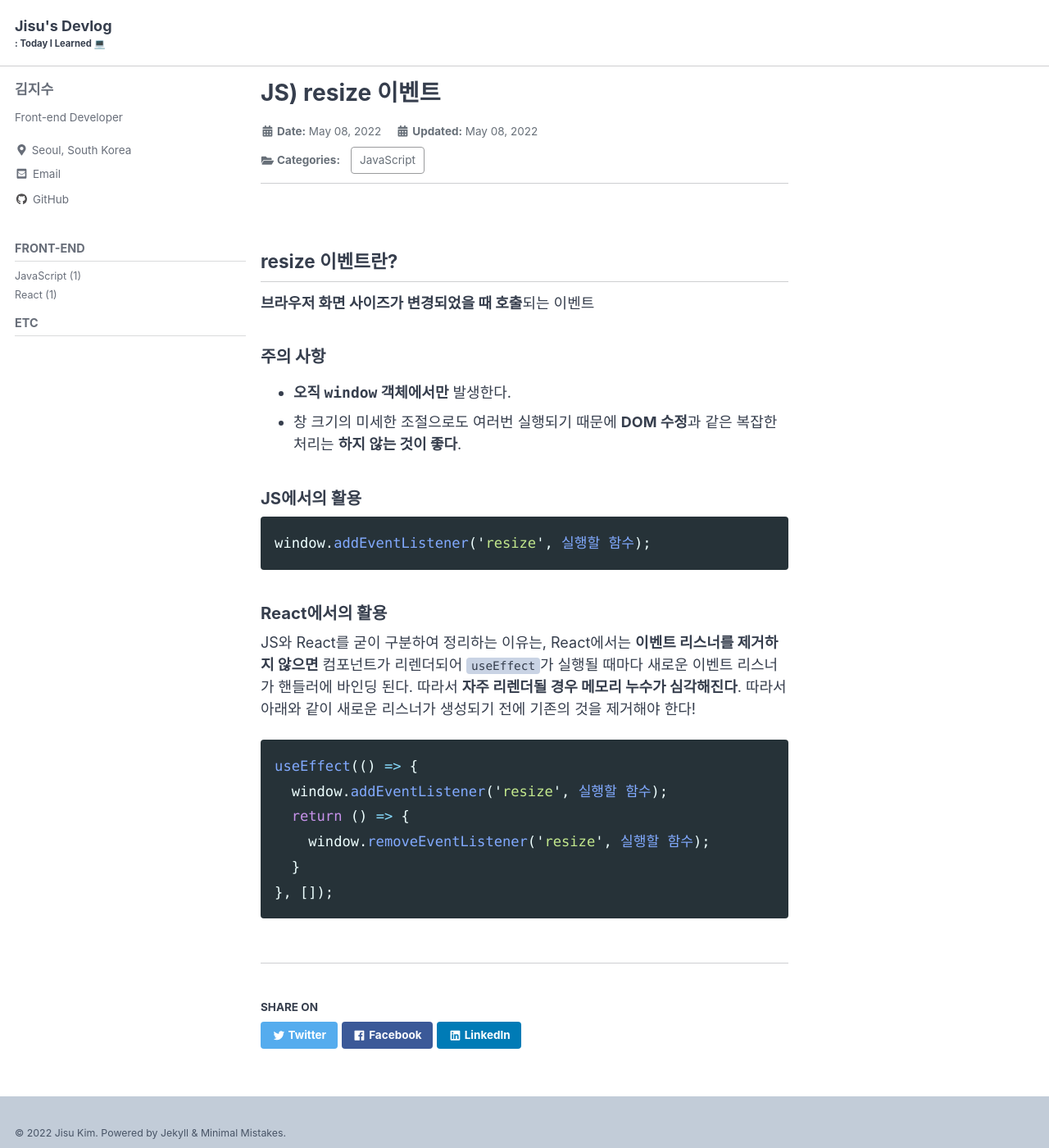
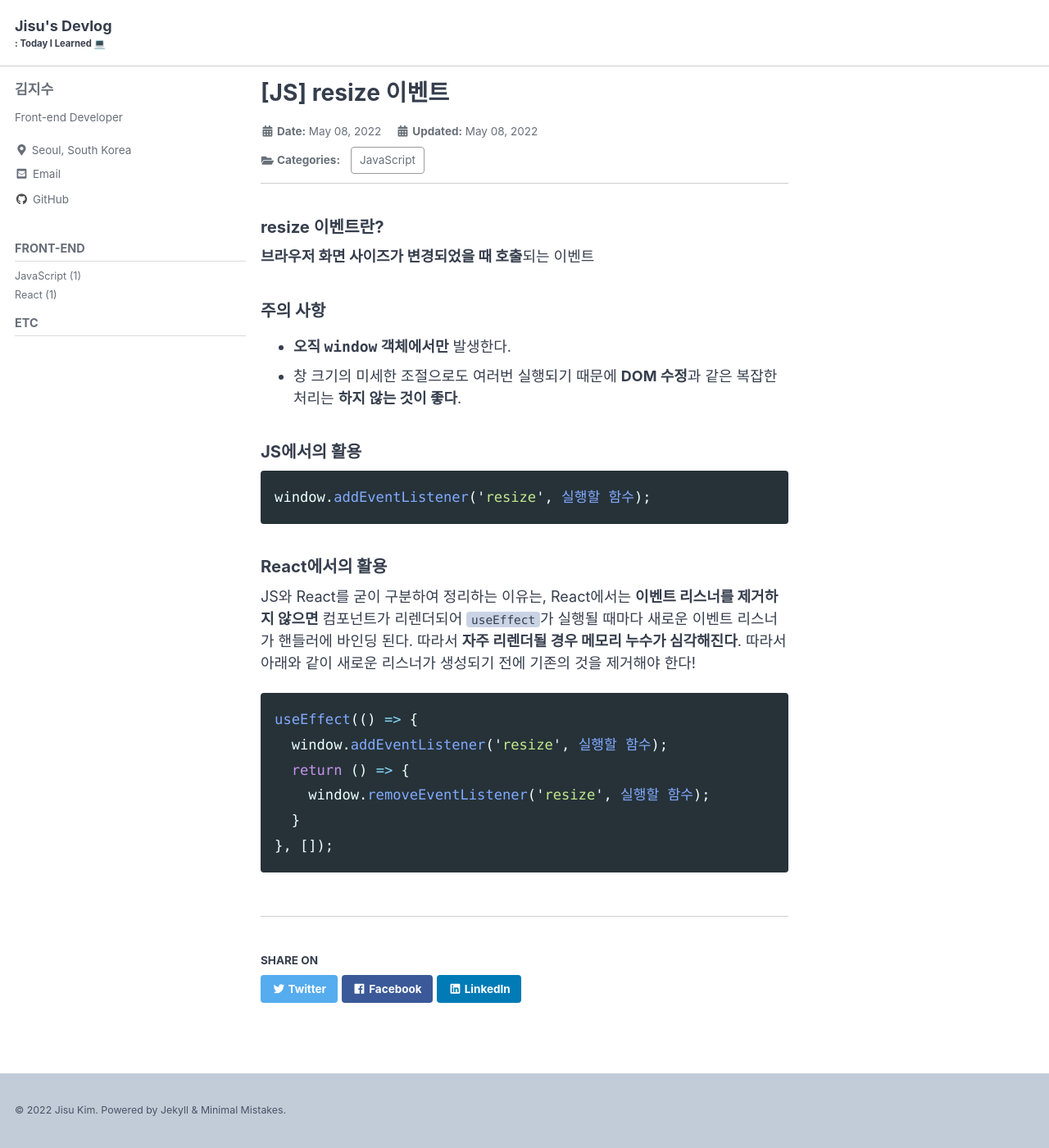
Before and after one commit to Jisu00/Jisu00.github.io, a Jekyll site: the page built from _posts/2022-05-08-resize.md, in a window 1280 px wide and 1400 px high. Shown: the whole window at 82% size. Built offline with Jekyll 4.4.1, drawn with Linux system fonts in a browser that asks for light colours; cached includes are drawn as plain includes; nearby versions of some CDN libraries; some web fonts are replaced.

```diff
--- a/_posts/2022-05-08-resize.md
+++ b/_posts/2022-05-08-resize.md
@@ -1,5 +1,5 @@
 ---
-title: JS) resize 이벤트
+title: "[JS] resize 이벤트"
 categories:
   - JavaScript
 date: 2022-05-08
@@ -7,7 +7,7 @@ last_modified_at: 2022-05-08
 author_profile: true
 ---
 
-## resize 이벤트란?
+### resize 이벤트란?
 
 **브라우저 화면 사이즈가 변경되었을 때 호출**되는 이벤트
 
--- a/_sass/minimal-mistakes/_page.scss
+++ b/_sass/minimal-mistakes/_page.scss
@@ -309,7 +309,7 @@ body {
 
   hr {
     margin-top: 0.2rem!important;
-    margin-bottom: 2rem!important;
+    margin-bottom: 0!important;
   }
 }
 
```
Also changed, not shown: _posts/2022-04-28-createRoot.md (+3 -1 lines).
